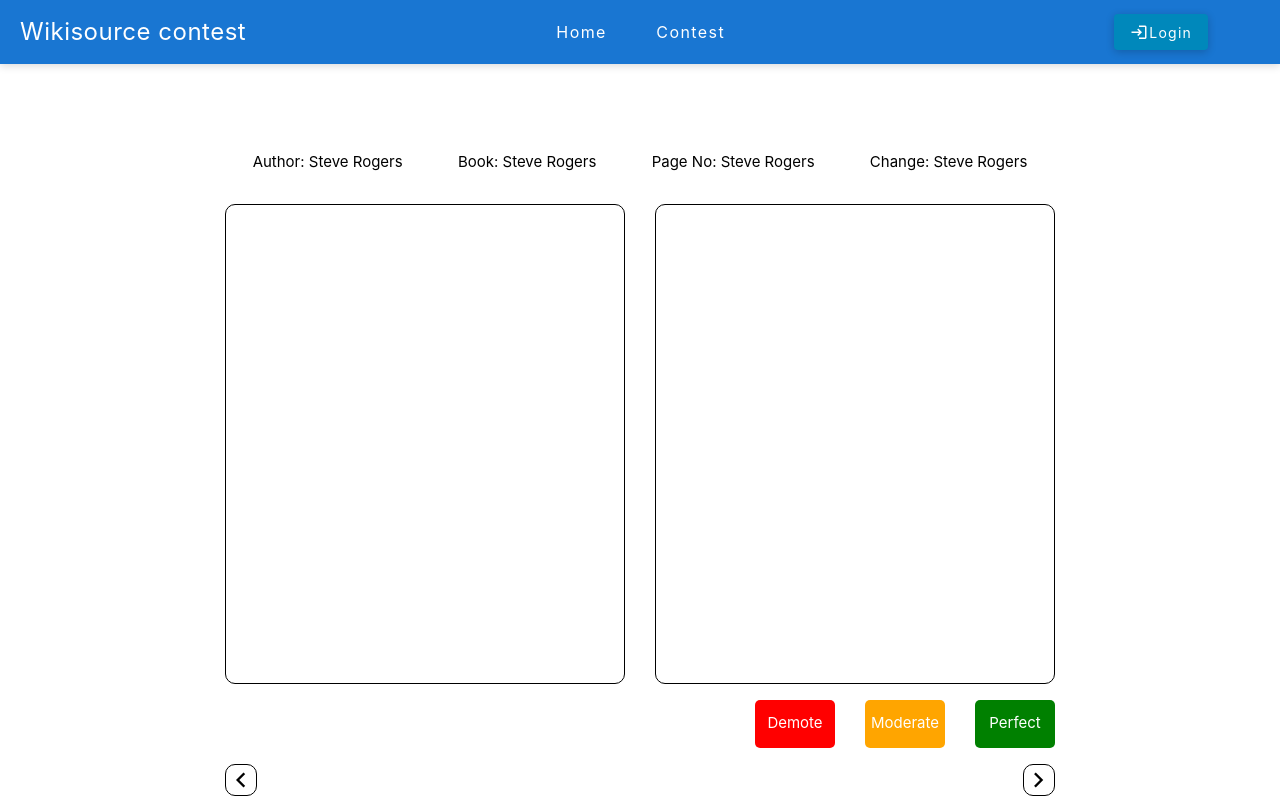
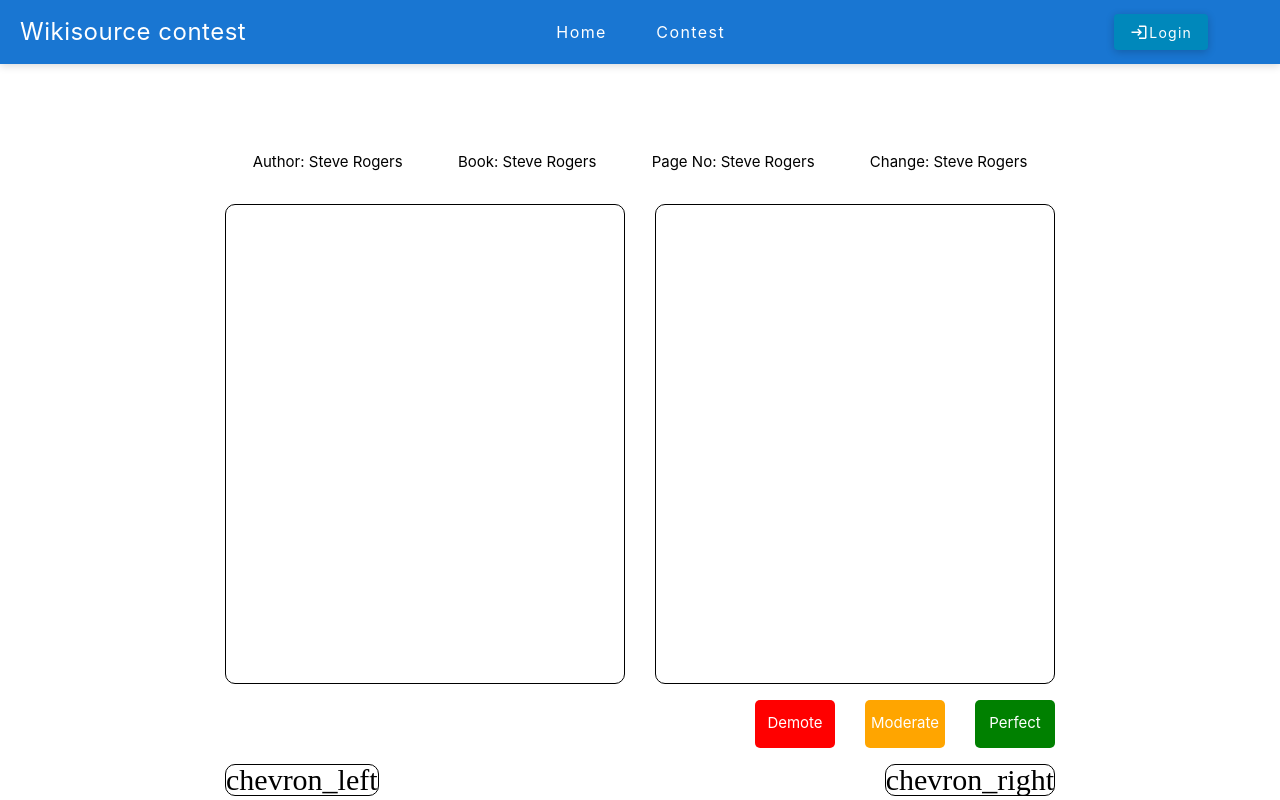
Before and after one commit to indictechcom/wscontest, a Vue app: page /Judging in a window 1280 px wide. Built offline with nearby package versions, Linux system fonts and the light colour scheme; no server answers.

Commit message:
fix csp errors

```diff
--- /dev/null
+++ b/src/assets/material-symbols.css
@@ -0,0 +1,24 @@
+@font-face {
+  font-family: 'Material Symbols Outlined';
+  font-style: normal;
+  font-weight: 100 700;
+  font-display: block;
+  src: url('/material-symbols-outlined.woff2') format('woff2');
+}
+
+.material-symbols-outlined {
+  font-family: 'Material Symbols Outlined';
+  font-weight: normal;
+  font-style: normal;
+  font-size: 24px;
+  line-height: 1;
+  letter-spacing: normal;
+  text-transform: none;
+  display: inline-block;
+  white-space: nowrap;
+  word-wrap: normal;
+  direction: ltr;
+  -webkit-font-feature-settings: 'liga';
+  font-feature-settings: 'liga';
+  -webkit-font-smoothing: antialiased;
+}
--- a/src/components/Judging.vue
+++ b/src/components/Judging.vue
@@ -36,7 +36,7 @@
 </template>
 
 <style scoped>
-@import url('https://fonts.googleapis.com/css2?family=Material+Symbols+Outlined');
+@import '../assets/material-symbols.css';
 
 .outer-box {
     margin-top: 2rem;
```
Also changed, not shown: public/material-symbols-outlined.woff2 (added).
